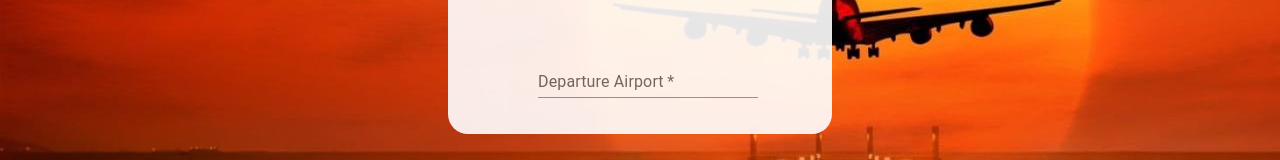
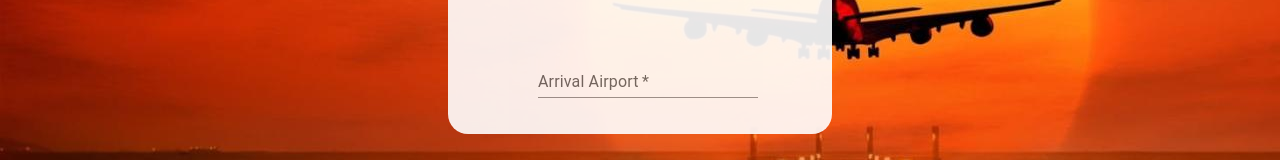
Before and after one commit to Nomathwords/Capstone-Notam-Fall-2023, a React (Create React App) app in the folder frontend/: page / in a window 1280 px wide. Shown: the part 422-582 px from the top of the page. Built offline with nearby package versions, Linux system fonts and the light colour scheme.

Commit message:
UI update

```diff
--- a/frontend/src/components/Header.js
+++ b/frontend/src/components/Header.js
@@ -76,7 +76,7 @@ export default function Header(props) {
             <TextField
               required
               id="standard-search"
-              label="Departure Airport"
+              label="Arrival Airport"
               variant="standard"
             />
           </Grid>
```
